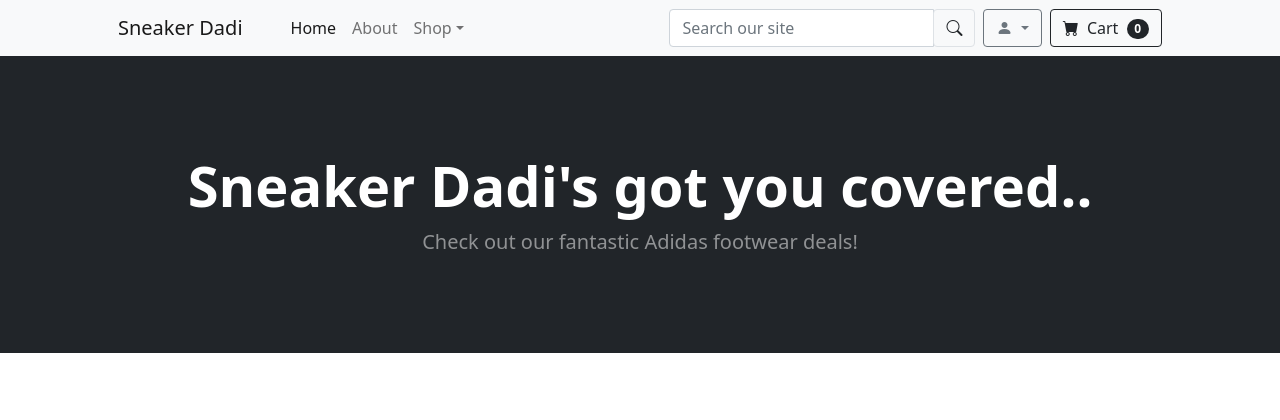
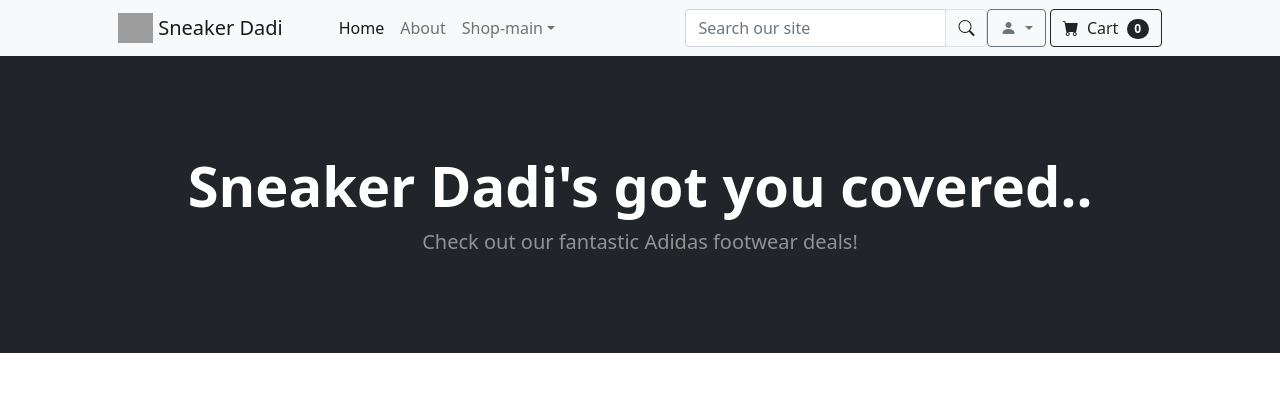
Before and after one commit to thirdelement/sneaker-dadi, a Django app: page / in a window 1280 px wide. Shown: the top 420 px of the page. Run offline with Django 3.2, Linux system fonts and the light colour scheme; grey boxes labelled with a size stand in for pictures from a placeholder-image service; some libraries are stand-ins or nearby versions; grey boxes are pictures that could not be loaded.

Commit message:
build: Add includes folder with main-nav.html.

```diff
--- a/templates/base.html
+++ b/templates/base.html
@@ -19,7 +19,7 @@
     <!-- Bootstrap CSS -->
     <link href="https://cdn.jsdelivr.net/npm/bootstrap@5.0.2/dist/css/bootstrap.min.css" rel="stylesheet"
         integrity="sha384-EVSTQN3/azprG1Anm3QDgpJLIm9Nao0Yz1ztcQTwFspd3yD65VohhpuuCOmLASjC" crossorigin="anonymous">
-    <!-- Custome CSS -->
+    <!-- Custom CSS -->
     <link rel="stylesheet" href="{% static 'css/base.css' %}">
     {% endblock %}
 
@@ -46,21 +46,21 @@
     <!-- Navigation-->
     <nav class="navbar navbar-expand-lg navbar-light bg-light">
         <div class="container px-4 px-lg-5">
-            <a class="navbar-brand" href="{% url 'home' %}">Sneaker Dadi</a>
-            <form class="d-flex d-lg-none ms-auto" method="GET" action="">
-                <div class="input-group w-100 me-1">
-                    <input class="form-control" type="search" name="q" placeholder="Search our site">
-                    <div class="input-group-append">
-                        <button class="btn border" type="submit">
-                            <span class="icon">
-                                <i class="bi bi-search"></i>
-                            </span>
-                        </button>
+            <a class="navbar-brand" href="{% url 'home' %}">
+                <img src="/media/alternate-logo2.png" width="35" height="30"
+                    class="d-none d-sm-inline-block align-top logo" alt="Sneaker logo">
+                <span class="d-none d-md-inline-block">Sneaker Dadi</span></a>
+            <div class="list-inline-item  offset-sm-4 offset-lg-0">
+                <a class="text-nav nav-link d-block d-lg-none" href="#" id="mobile-search" data-toggle="dropdown"
+                    aria-haspopup="true" aria-expanded="false">
+                    <div class="text-center">
+                        <div><i class="bi bi-search"></i></div>
                     </div>
-                </div>
-            </form>
+                </a>
+            </div>
             <div class="dropdown">
-                <button type="button" class="btn btn-outline-secondary dropdown-toggle me-1 d-lg-none" id="dropdownMenuButton1" data-bs-toggle="dropdown">
+                <button type="button" class="btn btn-outline-secondary dropdown-toggle me-1 d-lg-none"
+                    id="dropdownMenuButton1" data-bs-toggle="dropdown">
                     <i class="bi bi-person-fill"></i>
                 </button>
                 <ul class="dropdown-menu" aria-labelledby="dropdownMenuButton1">
@@ -74,73 +74,20 @@
                     <li><a class="dropdown-item" href="{% url 'account_signup' %}">Register</a></li>
                     <li><a class="dropdown-item" href="{% url 'account_signup' %}">Login</a></li>
                     {% endif %}
-                  </ul>
-                  </div>
+                </ul>
+            </div>
+
             <form class="d-flex d-lg-none me-1">
                 <button class="btn btn-outline-dark" type="submit">
                     <i class="bi-cart-fill me-1"></i>
-                    Cart
+                    <div class="d-none d-lg-block">Cart1</div>
                     <span class="badge bg-dark text-white ms-1 rounded-pill">0</span>
                 </button>
             </form>
             <button class="navbar-toggler" type="button" data-bs-toggle="collapse"
                 data-bs-target="#navbarSupportedContent" aria-controls="navbarSupportedContent" aria-expanded="false"
                 aria-label="Toggle navigation"><span class="navbar-toggler-icon"></span></button>
-            <div class="collapse navbar-collapse" id="navbarSupportedContent">
-                <ul class="navbar-nav me-auto mb-2 mb-lg-0 ms-lg-4">
-                    <li class="nav-item"><a class="nav-link active" aria-current="page" href="#!">Home</a></li>
-                    <li class="nav-item"><a class="nav-link" href="#!">About</a></li>
-                    <li class="nav-item dropdown">
-                        <a class="nav-link dropdown-toggle" id="navbarDropdown" href="#" role="button"
-                            data-bs-toggle="dropdown" aria-expanded="false">Shop</a>
-                        <ul class="dropdown-menu" aria-labelledby="navbarDropdown">
-                            <li><a class="dropdown-item" href="#!">All Products</a></li>
-                            <li>
-                                <hr class="dropdown-divider" />
-                            </li>
-                            <li><a class="dropdown-item" href="#!">Popular Items</a></li>
-                            <li><a class="dropdown-item" href="#!">New Arrivals</a></li>
-                        </ul>
-                    </li>
-                </ul>
-
-            </div>
-            <form class="d-flex d-none d-lg-block me-2" method="GET" action="">
-                <div class="input-group w-100 me-2">
-                    <input class="form-control" type="search" name="q" placeholder="Search our site">
-                    <div class="input-group-append">
-                        <button class="btn border" type="submit">
-                            <span class="icon">
-                                <i class="bi bi-search"></i>
-                            </span>
-                        </button>
-                    </div>
-                </div>
-            </form>
-            <div class="dropdown">
-            <button type="button" class="btn btn-outline-secondary dropdown-toggle me-2 d-none d-lg-block" id="dropdownMenuButton1" data-bs-toggle="dropdown">
-                <i class="bi bi-person-fill"></i>
-            </button>
-            <ul class="dropdown-menu" aria-labelledby="dropdownMenuButton1">
-                {% if request.user.is_authenticated %}
-                {% if request.user.is_superuser %}
-                <li><a class="dropdown-item" href="{% url 'add_product' %}">Product Management</a></li>
-                {% endif %}
-                <li><a class="dropdown-item" href="{% url 'profile' %}">My Profile</a></li>
-                <li><a class="dropdown-item" href="{% url 'account_logout' %}">Logout</a></li>
-                {% else %}
-                <li><a class="dropdown-item" href="{% url 'account_signup' %}">Register</a></li>
-                <li><a class="dropdown-item" href="{% url 'account_signup' %}">Login</a></li>
-                {% endif %}
-              </ul>
-              </div>
-            <form class="d-flex d-none d-lg-block">
-                <button class="btn btn-outline-dark" type="submit">
-                    <i class="bi-cart-fill me-1"></i>
-                    Cart
-                    <span class="badge bg-dark text-white ms-1 rounded-pill">0</span>
-                </button>
-            </form>
+            {% include 'includes/main-nav.html' %}
         </div>
     </nav>
     <!--<header class="container-fluid fixed-top"></header>-->
--- /dev/null
+++ b/templates/includes/main-nav.html
@@ -0,0 +1,56 @@
+<div class="collapse navbar-collapse" id="navbarSupportedContent">
+    <ul class="navbar-nav me-auto mb-2 mb-lg-0 ms-lg-4">
+        <li class="nav-item"><a class="nav-link active" aria-current="page" href="#!">Home</a></li>
+        <li class="nav-item"><a class="nav-link" href="#!">About</a></li>
+        <li class="nav-item dropdown">
+            <a class="nav-link dropdown-toggle" id="navbarDropdown" href="#" role="button" data-bs-toggle="dropdown"
+                aria-expanded="false">Shop-main</a>
+            <ul class="dropdown-menu" aria-labelledby="navbarDropdown">
+                <li><a class="dropdown-item" href="#!">All Products</a></li>
+                <li>
+                    <hr class="dropdown-divider" />
+                </li>
+                <li><a class="dropdown-item" href="#!">Popular Items</a></li>
+                <li><a class="dropdown-item" href="#!">New Arrivals</a></li>
+            </ul>
+        </li>
+    </ul>
+    <form class="d-flex d-none d-lg-block ms-auto" method="GET" action="">
+        <div class="input-group w-100 me-1">
+            <input class="form-control" type="search" name="q" placeholder="Search our site">
+            <div class="input-group-append">
+                <button class="btn border" type="submit">
+                    <span class="icon">
+                        <i class="bi bi-search"></i>
+                    </span>
+                </button>
+            </div>
+        </div>
+    </form>
+    <div class="dropdown">
+        <button type="button" class="btn btn-outline-secondary dropdown-toggle me-1 d-none d-lg-block"
+            id="dropdownMenuButton1" data-bs-toggle="dropdown">
+            <i class="bi bi-person-fill"></i>
+        </button>
+        <ul class="dropdown-menu" aria-labelledby="dropdownMenuButton1">
+            {% if request.user.is_authenticated %}
+            {% if request.user.is_superuser %}
+            <li><a class="dropdown-item" href="{% url 'add_product' %}">Product Management</a></li>
+            {% endif %}
+            <li><a class="dropdown-item" href="{% url 'profile' %}">My Profile</a></li>
+            <li><a class="dropdown-item" href="{% url 'account_logout' %}">Logout</a></li>
+            {% else %}
+            <li><a class="dropdown-item" href="{% url 'account_signup' %}">Register</a></li>
+            <li><a class="dropdown-item" href="{% url 'account_signup' %}">Login</a></li>
+            {% endif %}
+        </ul>
+    </div>
+
+</div>
+<form class="d-flex">
+    <button class="btn btn-outline-dark d-none d-lg-block" type="submit">
+        <i class="bi-cart-fill me-1"></i>
+        Cart
+        <span class="badge bg-dark text-white ms-1 rounded-pill">0</span>
+    </button>
+</form>
```
